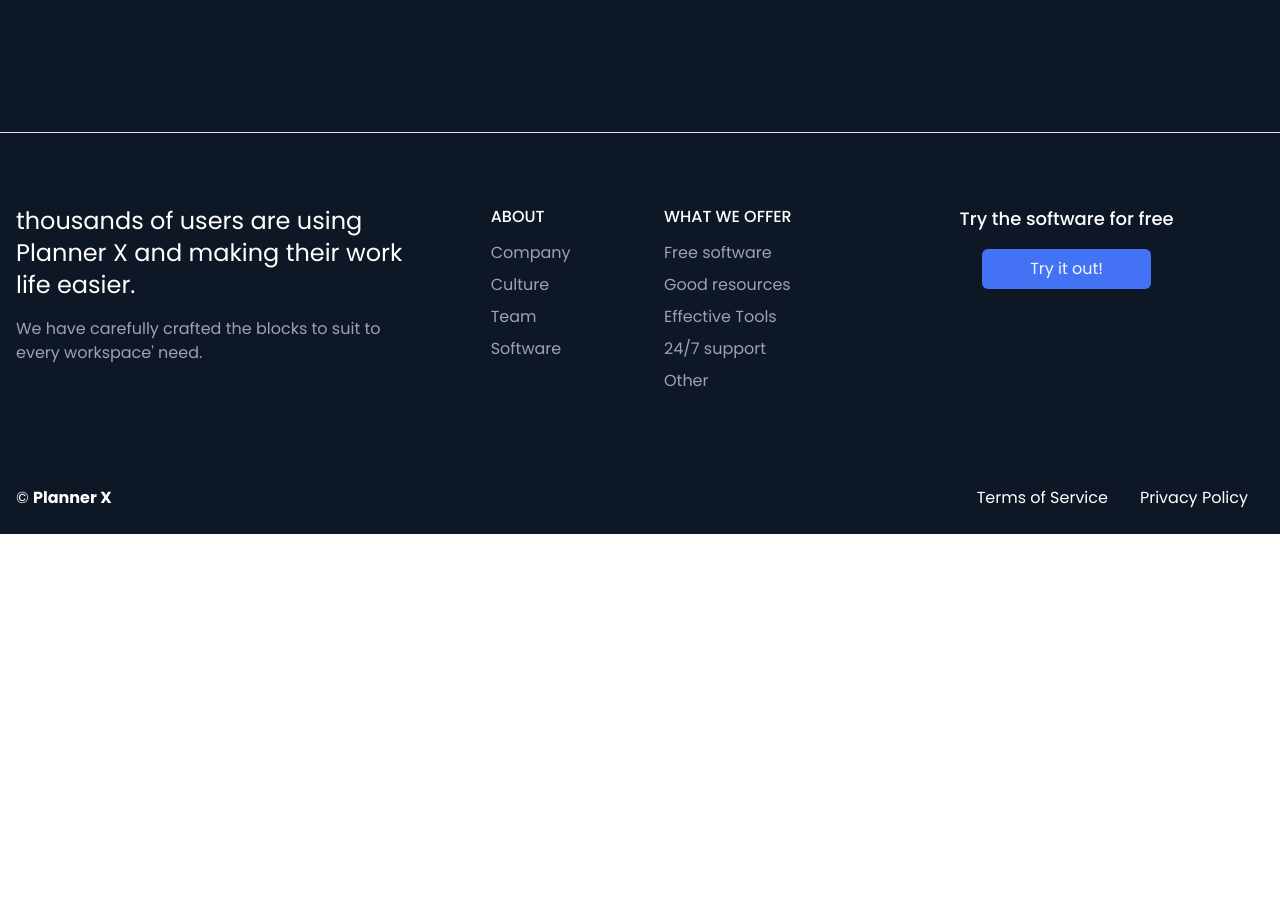
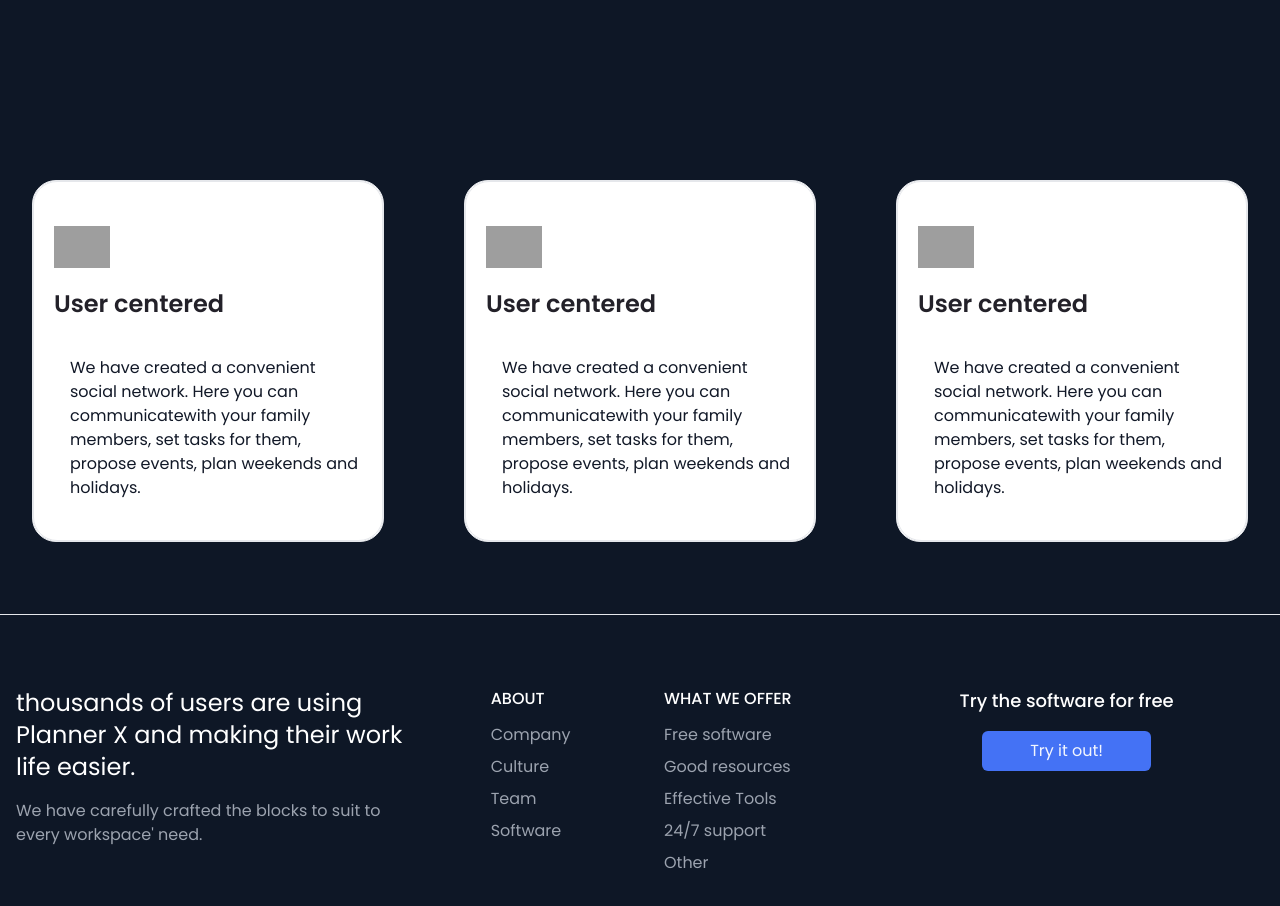
Before and after one commit to lucasjolibois54/planning-x-website, a Gatsby site: page /software in a window 1280 px wide. Shown: the part 1500-2406 px from the top of the page. Before the commit the page ends 2034 px from the top, so only its background shows below. Built offline with nearby package versions, Linux system fonts and the light colour scheme; Gatsby itself is replaced by a stand-in of ours; grey boxes are pictures that could not be loaded.

Commit message:
Update softwareFeatureCards.js

```diff
--- a/src/components/softwareFeatureCards.js
+++ b/src/components/softwareFeatureCards.js
@@ -1,11 +1,68 @@
-import React from 'react'
+import React, { useState } from "react";
 
-function softwareFeatureCards() {
+import Vector from "../images/Vector.png";
+
+function MyApp() {
+    const [show, setShow] = useState(false);
     return (
-        <div>
+        <>
+            <div className="bg-maybe-dark-background">
+                <div className="container mx-auto">
+                    <div role="article" className="bg-maybe-dark-background py-12 md:px-8">
 
-        </div>
-    )
+                        <div className="px-62 xl:px-0">
+                            <div className="grid sm:grid-cols-1 md:grid-cols-2 lg:grid-cols-3 xl:grid-cols-3 pb-6 gap-20">
+                                <div role="cell" className="bg-white border rounded-3xl">
+                                    <div className="bg-white p-5 border rounded-3xl relative h-full w-full">
+                                        {/* class="absolute inset-0 object-center object-cover h-full w-full"  */}
+                                        <span>
+                                        <img src={Vector} className="pt-6 w-14" alt="mockup" />
+                                        </span>
+                                        <h1 className="pb-4 mt-5 text-2xl font-semibold">User centered</h1>
+                                        <div className="my-5">
+                                            <div className="flex items-center dark:border-gray-700 cursor-pointer w-full space-x-3">
+                                                <h4 className="text-md text-gray-900 dark:text-gray-100 pl-4">We have created a convenient social network. Here you can communicatewith your family members, set tasks for them, propose events, plan weekends and holidays.</h4>
+                                            </div>
+                                        </div>
+                                    </div>
+                                </div>
+                                <div role="cell" className="bg-white border rounded-3xl">
+                                    <div className="bg-white p-5 border rounded-3xl relative h-full w-full">
+                                        {/* class="absolute inset-0 object-center object-cover h-full w-full"  */}
+                                        <span>
+                                        <img src={Vector} className="pt-6 w-14" alt="mockup" />
+                                        </span>
+                                        <h1 className="pb-4 mt-5 text-2xl font-semibold">User centered</h1>
+                                        <div className="my-5">
+                                            <div className="flex items-center dark:border-gray-700 cursor-pointer w-full space-x-3">
+                                                <h4 className="text-md text-gray-900 dark:text-gray-100 pl-4">We have created a convenient social network. Here you can communicatewith your family members, set tasks for them, propose events, plan weekends and holidays.</h4>
+                                            </div>
+                                        </div>
+                                    </div>
+                                </div>
+                                <div role="cell" className="bg-white border rounded-3xl">
+                                    <div className="bg-white p-5 border rounded-3xl relative h-full w-full">
+                                        {/* class="absolute inset-0 object-center object-cover h-full w-full"  */}
+                                        <span>
+                                        <img src={Vector} className="pt-6 w-14" alt="mockup" />
+                                        </span>
+                                        <h1 className="pb-4 mt-5 text-2xl font-semibold">User centered</h1>
+                                        <div className="my-5">
+                                            <div className="flex items-center dark:border-gray-700 cursor-pointer w-full space-x-3">
+                                                <h4 className="text-md text-gray-900 dark:text-gray-100 pl-4">We have created a convenient social network. Here you can communicatewith your family members, set tasks for them, propose events, plan weekends and holidays.</h4>
+                                            </div>
+                                        </div>
+                                    </div>
+                                </div>
+
+
+                            </div>
+                        </div>
+                    </div>
+                </div>
+            </div>
+        </>
+    );
 }
 
-export default softwareFeatureCards
+export default MyApp;
```
